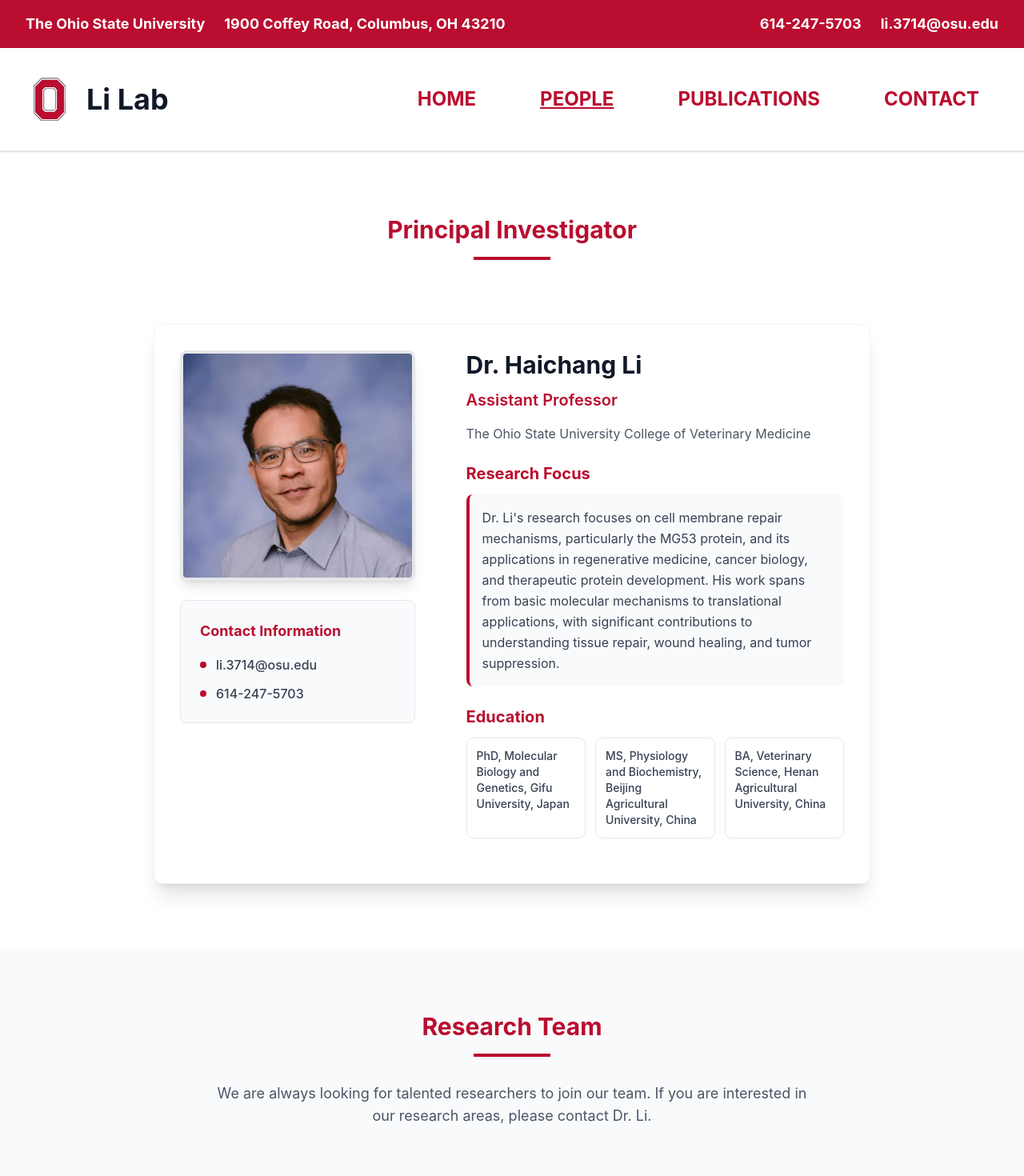
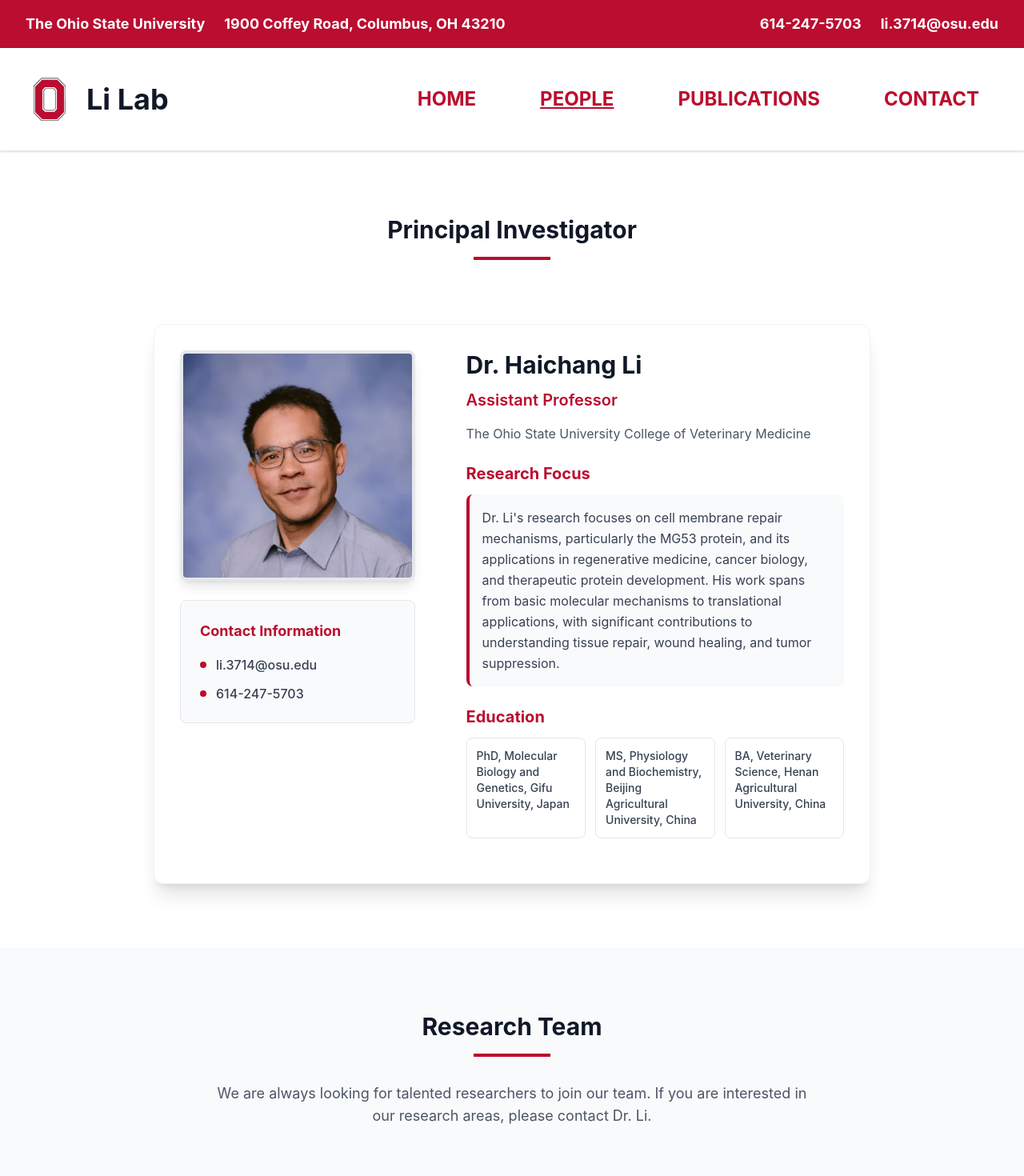
Before and after one commit to lifrank1/haichanglilab.com, a Next.js app: page /people in a window 1280 px wide. Shown: the top 1470 px of the page at 80% size. Built offline with nearby package versions, Linux system fonts and the light colour scheme.

Commit message:
black labels

```diff
--- a/app/people/page.tsx
+++ b/app/people/page.tsx
@@ -7,7 +7,7 @@
       <section className="py-20 bg-white">
         <div className="max-w-7xl mx-auto px-4 sm:px-6 lg:px-8">
           <div className="text-center mb-20">
-            <h2 className="text-3xl font-bold" style={{ color: '#ba0d2f' }}>Principal Investigator</h2>
+            <h2 className="text-3xl font-bold text-gray-900">Principal Investigator</h2>
             <div className="w-24 h-1 mx-auto mt-4" style={{ backgroundColor: '#ba0d2f' }}></div>
           </div>
 
@@ -85,7 +85,7 @@
       <section className="py-20 bg-gray-50">
         <div className="max-w-7xl mx-auto px-4 sm:px-6 lg:px-8">
           <div className="text-center mb-16">
-            <h2 className="text-3xl font-bold mb-4" style={{ color: '#ba0d2f' }}>Research Team</h2>
+            <h2 className="text-3xl font-bold text-gray-900 mb-4">Research Team</h2>
             <div className="w-24 h-1 mx-auto mb-8" style={{ backgroundColor: '#ba0d2f' }}></div>
             <p className="text-lg text-gray-600 max-w-3xl mx-auto">
               We are always looking for talented researchers to join our team.
```
